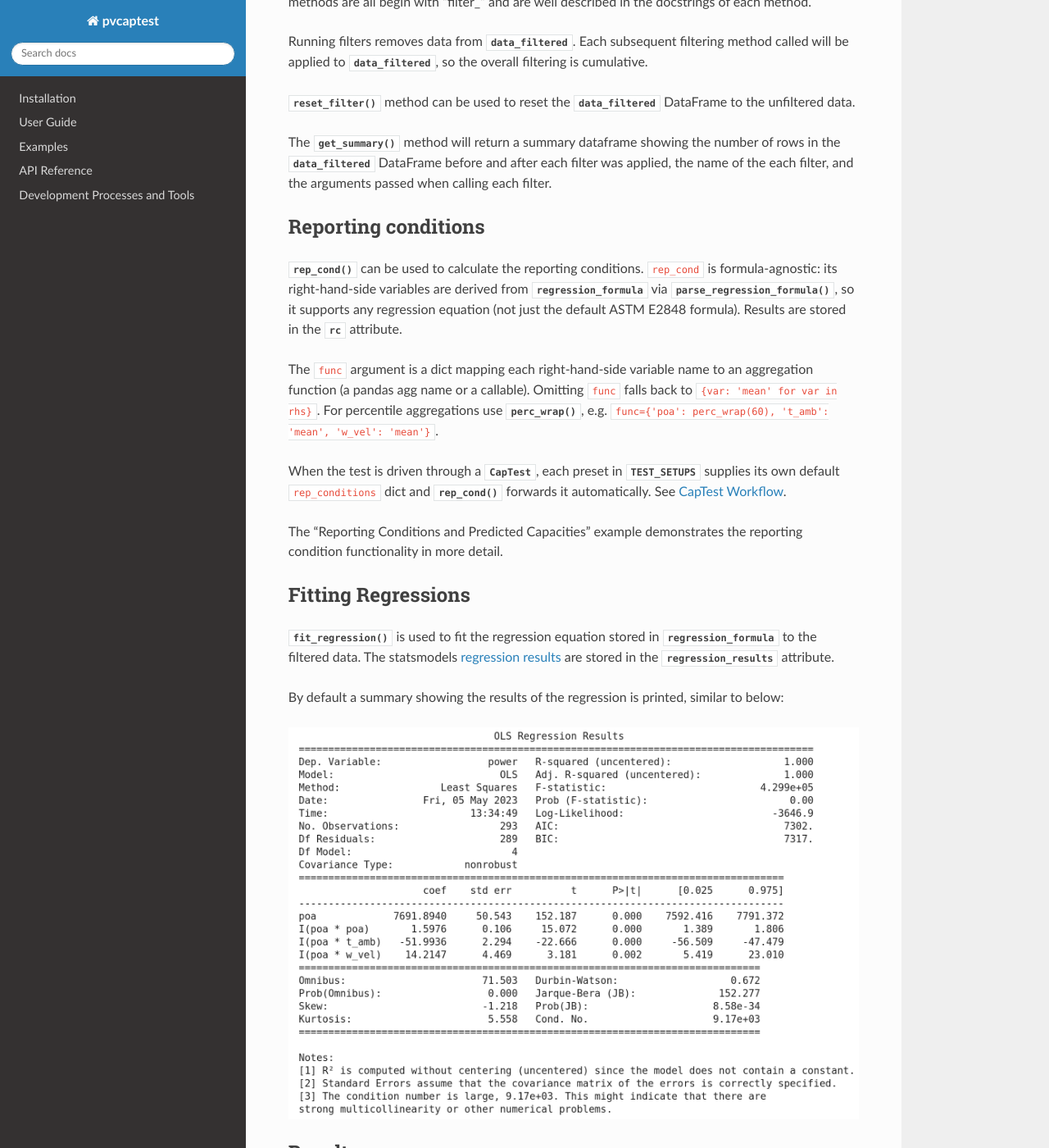
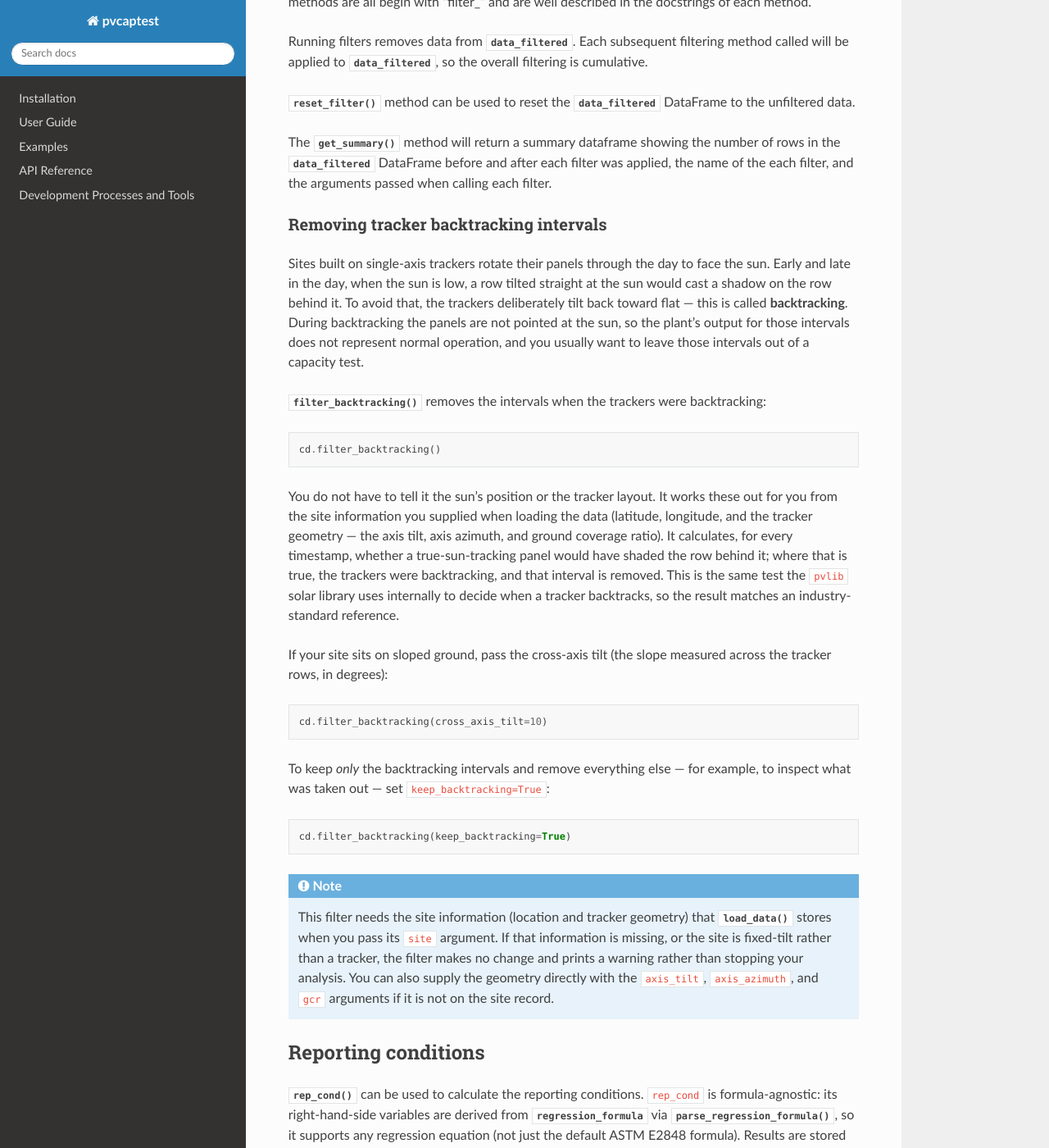
Before and after one commit to pvcaptest/pvcaptest, a Sphinx documentation site: the page built from docs/user_guide/dataload.rst, in a window 1280 px wide and 1400 px high, scrolled down 9780 px. Shown: the whole window at 82% size. Built offline with Sphinx 7.4.7 and the Read the Docs theme 3.1.0, drawn with Linux system fonts in a browser that asks for light colours; pages that are not in the unit, such as notebooks, are missing from menus.

Commit message:
Updated docs for backtracking-filter feature.

```diff
--- a/docs/examples/bifi_config.yaml
+++ b/docs/examples/bifi_config.yaml
@@ -40,6 +40,7 @@ captest:
     high: 1400
     low: 400
     ref_val: null
+    units: W/m^2
   - type: Outliers
     custom_name: null
     envelope_kwargs: null
@@ -60,6 +61,7 @@ captest:
     high: 1.2
     low: 0.8
     ref_val: rep_irr
+    units: W/m^2
   sim_filters:
   - type: Time
     custom_name: null
@@ -74,6 +76,7 @@ captest:
     high: 930
     low: 400
     ref_val: null
+    units: W/m^2
   - type: Pvsyst
     custom_name: null
   - type: Irradiance
@@ -82,3 +85,4 @@ captest:
     high: 1.2
     low: 0.8
     ref_val: rep_irr
+    units: W/m^2
--- /dev/null
+++ b/docs/source/api_reference/generated/captest.capdata.CapData.filter_abs_diff_prev.rst
@@ -0,0 +1,6 @@
+captest.capdata.CapData.filter\_abs\_diff\_prev
+===============================================
+
+.. currentmodule:: captest.capdata
+
+.. automethod:: CapData.filter_abs_diff_prev
--- /dev/null
+++ b/docs/source/api_reference/generated/captest.capdata.CapData.filter_flag.rst
@@ -0,0 +1,6 @@
+captest.capdata.CapData.filter\_flag
+====================================
+
+.. currentmodule:: captest.capdata
+
+.. automethod:: CapData.filter_flag
--- /dev/null
+++ b/docs/source/api_reference/generated/captest.capdata.CapData.filter_rolling_std.rst
@@ -0,0 +1,6 @@
+captest.capdata.CapData.filter\_rolling\_std
+============================================
+
+.. currentmodule:: captest.capdata
+
+.. automethod:: CapData.filter_rolling_std
--- /dev/null
+++ b/docs/source/api_reference/generated/captest.capdata.CapData.filter_sensors_abs_diff.rst
@@ -0,0 +1,6 @@
+captest.capdata.CapData.filter\_sensors\_abs\_diff
+==================================================
+
+.. currentmodule:: captest.capdata
+
+.. automethod:: CapData.filter_sensors_abs_diff
--- /dev/null
+++ b/docs/source/api_reference/generated/captest.capdata.CapData.filter_threshold.rst
@@ -0,0 +1,6 @@
+captest.capdata.CapData.filter\_threshold
+=========================================
+
+.. currentmodule:: captest.capdata
+
+.. automethod:: CapData.filter_threshold
--- a/docs/source/api_reference/generated/captest.capdata.CapData.rst
+++ b/docs/source/api_reference/generated/captest.capdata.CapData.rst
@@ -27,9 +27,12 @@ captest.capdata.CapData
       ~CapData.empty
       ~CapData.expand_agg_map
       ~CapData.expanded_uncert
+      ~CapData.filter_abs_diff_prev
+      ~CapData.filter_backtracking
       ~CapData.filter_clearsky
       ~CapData.filter_custom
       ~CapData.filter_days
+      ~CapData.filter_flag
       ~CapData.filter_irr
       ~CapData.filter_missing
       ~CapData.filter_op_state
@@ -37,8 +40,11 @@ captest.capdata.CapData
       ~CapData.filter_pf
       ~CapData.filter_power
       ~CapData.filter_pvsyst
+      ~CapData.filter_rolling_std
       ~CapData.filter_sensors
+      ~CapData.filter_sensors_abs_diff
       ~CapData.filter_shade
+      ~CapData.filter_threshold
       ~CapData.filter_time
       ~CapData.filters_to_config
       ~CapData.fit_regression
--- a/docs/source/api_reference/generated/captest.filters.Irradiance.rst
+++ b/docs/source/api_reference/generated/captest.filters.Irradiance.rst
@@ -35,3 +35,4 @@ captest.filters.Irradiance
       ~Irradiance.name
       ~Irradiance.param
       ~Irradiance.ref_val
+      ~Irradiance.units
--- a/docs/source/api_reference/generated/captest.filters.Sensors.rst
+++ b/docs/source/api_reference/generated/captest.filters.Sensors.rst
@@ -15,7 +15,6 @@ captest.filters.Sensors
 
       ~Sensors.__init__
       ~Sensors.from_config
-      ~Sensors.row_filter
       ~Sensors.run
       ~Sensors.to_config
 
@@ -30,6 +29,7 @@ captest.filters.Sensors
       ~Sensors.args_repr
       ~Sensors.custom_name
       ~Sensors.explanation
+      ~Sensors.method
       ~Sensors.name
       ~Sensors.param
-      ~Sensors.perc_diff
+      ~Sensors.thresholds
--- a/docs/user_guide/dataload.rst
+++ b/docs/user_guide/dataload.rst
@@ -261,6 +261,56 @@ Running filters removes data from :py:attr:`data_filtered`. Each subsequent filt
 
 The :py:meth:`~captest.capdata.CapData.get_summary` method will return a summary dataframe showing the number of rows in the :py:attr:`data_filtered` DataFrame before and after each filter was applied, the name of the each filter, and the arguments passed when calling each filter.
 
+Removing tracker backtracking intervals
+~~~~~~~~~~~~~~~~~~~~~~~~~~~~~~~~~~~~~~~~~
+Sites built on single-axis trackers rotate their panels through the day to face
+the sun. Early and late in the day, when the sun is low, a row tilted straight
+at the sun would cast a shadow on the row behind it. To avoid that, the trackers
+deliberately tilt back toward flat — this is called **backtracking**. During
+backtracking the panels are not pointed at the sun, so the plant's output for
+those intervals does not represent normal operation, and you usually want to
+leave those intervals out of a capacity test.
+
+:py:meth:`~captest.capdata.CapData.filter_backtracking` removes the intervals
+when the trackers were backtracking:
+
+.. code-block:: Python
+
+    cd.filter_backtracking()
+
+You do not have to tell it the sun's position or the tracker layout. It works
+these out for you from the site information you supplied when loading the data
+(latitude, longitude, and the tracker geometry — the axis tilt, axis azimuth,
+and ground coverage ratio). It calculates, for every timestamp, whether a
+true-sun-tracking panel would have shaded the row behind it; where that is true,
+the trackers were backtracking, and that interval is removed. This is the same
+test the ``pvlib`` solar library uses internally to decide when a tracker
+backtracks, so the result matches an industry-standard reference.
+
+If your site sits on sloped ground, pass the cross-axis tilt (the slope measured
+across the tracker rows, in degrees):
+
+.. code-block:: Python
+
+    cd.filter_backtracking(cross_axis_tilt=10)
+
+To keep *only* the backtracking intervals and remove everything else — for
+example, to inspect what was taken out — set ``keep_backtracking=True``:
+
+.. code-block:: Python
+
+    cd.filter_backtracking(keep_backtracking=True)
+
+.. note::
+
+    This filter needs the site information (location and tracker geometry) that
+    :py:func:`~captest.io.load_data` stores when you pass its ``site`` argument.
+    If that information is missing, or the site is fixed-tilt rather than a
+    tracker, the filter makes no change and prints a warning rather than
+    stopping your analysis. You can also supply the geometry directly with the
+    ``axis_tilt``, ``axis_azimuth``, and ``gcr`` arguments if it is not on the
+    site record.
+
 Reporting conditions
 --------------------
 :py:meth:`~captest.capdata.CapData.rep_cond` can be used to calculate the reporting conditions. ``rep_cond`` is formula-agnostic: its right-hand-side variables are derived from :py:attr:`regression_formula` via :py:func:`~captest.util.parse_regression_formula`, so it supports any regression equation (not just the default ASTM E2848 formula). Results are stored in the :py:attr:`rc` attribute.
```
Also changed, not shown: CHANGELOG.md (+9 -0 lines), docs/source/api_reference/generated/captest.filters.AbsDiffPrev.rst (added, +35 -0 lines), docs/source/api_reference/generated/captest.filters.BooleanFlag.rst (added, +35 -0 lines), docs/source/api_reference/generated/captest.filters.RollingStd.rst (added, +36 -0 lines), docs/superpowers/notes/2026-07-17-docs-style-anchor-candidates.md (added, +204 -0 lines).
